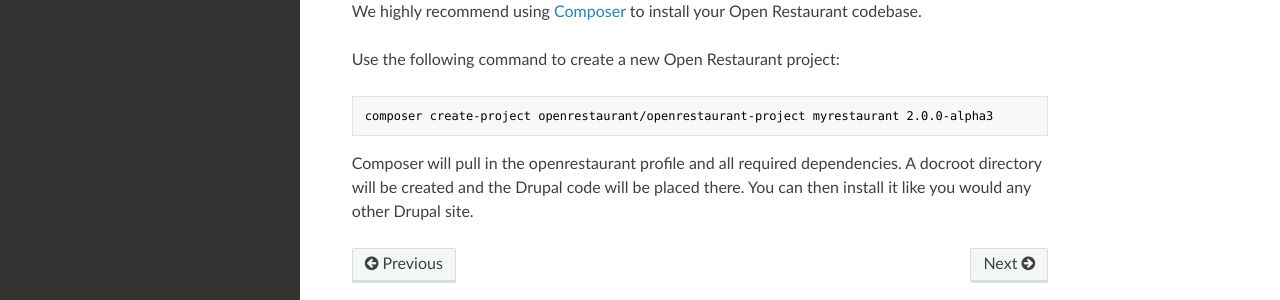
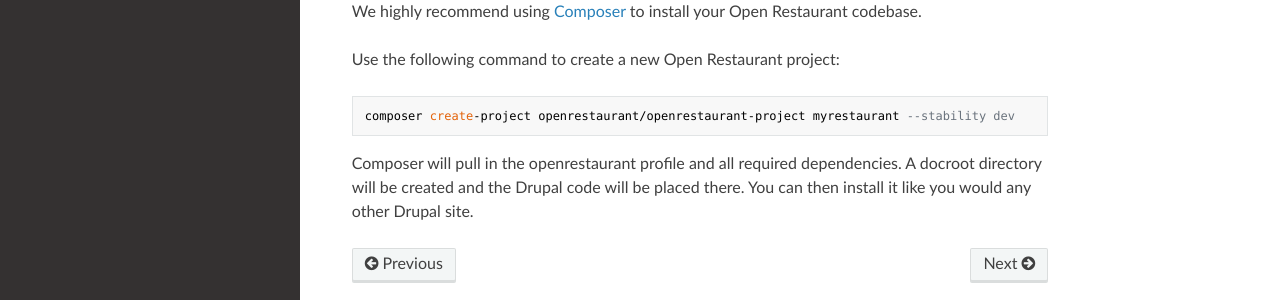
Before and after one commit to openrestaurant/docs, an MkDocs documentation site: the page built from docs/installation.md, in a window 1280 px wide. Shown: the part 341-641 px from the top of the page. Built offline with MkDocs 1.6.1, drawn with Linux system fonts in a browser that asks for light colours; nearby versions of some CDN libraries; old or Windows-style settings are respelled for this version of MkDocs.

Commit message:
Update installation.md

````diff
--- a/docs/installation.md
+++ b/docs/installation.md
@@ -13,7 +13,7 @@ We highly recommend using [Composer](http://getcomposer.org) to install your Ope
 Use the following command to create a new Open Restaurant project:
 
 ```
-composer create-project openrestaurant/openrestaurant-project myrestaurant 2.0.0-alpha3
+composer create-project openrestaurant/openrestaurant-project myrestaurant --stability dev
 ```
 
 Composer will pull in the openrestaurant profile and all required dependencies. A docroot directory will be created and the Drupal code will be placed there. You can then install it like you would any other Drupal site.
````
